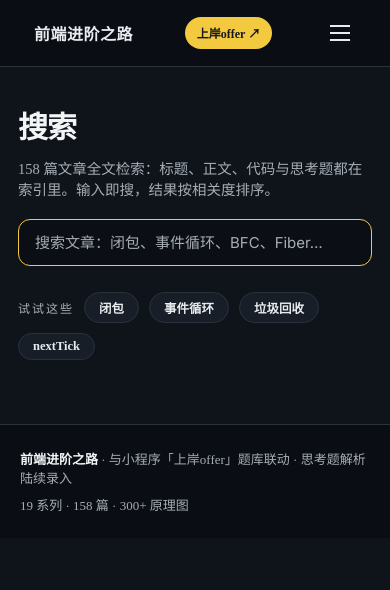
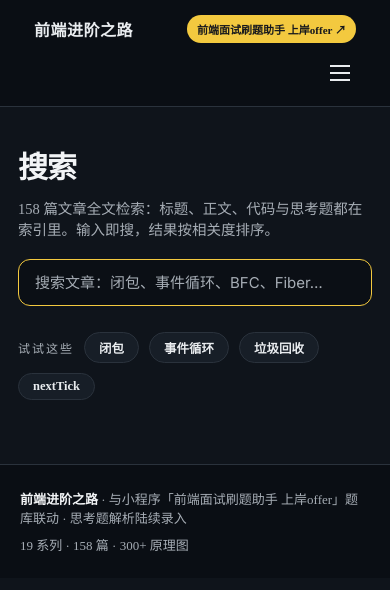
Before and after one commit to jiaochunxiao/fe-tutorial, an Astro site in the folder website/: page /search in a window 390 px wide. Built offline with nearby package versions, Linux system fonts and the light colour scheme; Astro itself is replaced by a stand-in of ours.

Commit message:
feat: 小程序名统一为完整名「前端面试刷题助手 上岸offer」（导航徽章/页脚/阅读页/API 注释）

```diff
--- a/website/src/layouts/Chrome.astro
+++ b/website/src/layouts/Chrome.astro
@@ -7,7 +7,7 @@ const { title, desc } = Astro.props;
   <div class="chrome-root">
   <header class="nav">
     <a class="mark" href="/">前端进阶之路</a>
-    <a class="offer" href="#">上岸offer ↗</a>
+    <a class="offer" href="#">前端面试刷题助手 上岸offer ↗</a>
     <button class="burger" aria-label="菜单" aria-expanded="false">
       <span></span><span></span><span></span>
     </button>
@@ -42,7 +42,7 @@ const { title, desc } = Astro.props;
       <slot />
     </main>
     <footer class="site-footer">
-      <div><b>前端进阶之路</b> · 与小程序「上岸offer」题库联动 · 思考题解析陆续录入</div>
+      <div><b>前端进阶之路</b> · 与小程序「前端面试刷题助手 上岸offer」题库联动 · 思考题解析陆续录入</div>
       <div>19 系列 · 158 篇 · 300+ 原理图</div>
     </footer>
   </div>
--- a/website/src/layouts/Reading.astro
+++ b/website/src/layouts/Reading.astro
@@ -23,7 +23,7 @@ const { title, seriesName, seriesHref } = Astro.props;
       </main>
       <footer class="read-footer">
         <div><b>前端进阶之路</b> · 一套写给前端开发者的进阶课程</div>
-        <div>题库联动：小程序「上岸offer」</div>
+        <div>题库联动：小程序「前端面试刷题助手 上岸offer」</div>
       </footer>
     </div>
   </div>
--- a/website/src/pages/api/questions.json.ts
+++ b/website/src/pages/api/questions.json.ts
@@ -3,7 +3,7 @@ import { getCollection } from 'astro:content';
 export const prerender = true;
 
 // 思考题抽取：从每篇文章 body 中截取「## 思考题」小节的原始 Markdown，
-// 供小程序「上岸offer」题库同步（本站与小程序共享同一份内容真相）。
+// 供小程序「前端面试刷题助手 上岸offer」题库同步（本站与小程序共享同一份内容真相）。
 function extractQuestions(body: string): { raw: string; count: number } {
   const head = body.indexOf('## 思考题');
   if (head === -1) return { raw: '', count: 0 };
--- a/website/src/styles/chrome.css
+++ b/website/src/styles/chrome.css
@@ -151,3 +151,8 @@
   .feature .txt{padding:22px 20px}
   .flow{padding:8px 2px 14px}
 }
+
+/* 完整小程序名的徽章在窄屏下的字号微调 */
+@media (max-width:760px){
+  .nav .offer{font-size:11px;padding:6px 10px;white-space:nowrap}
+}
```
